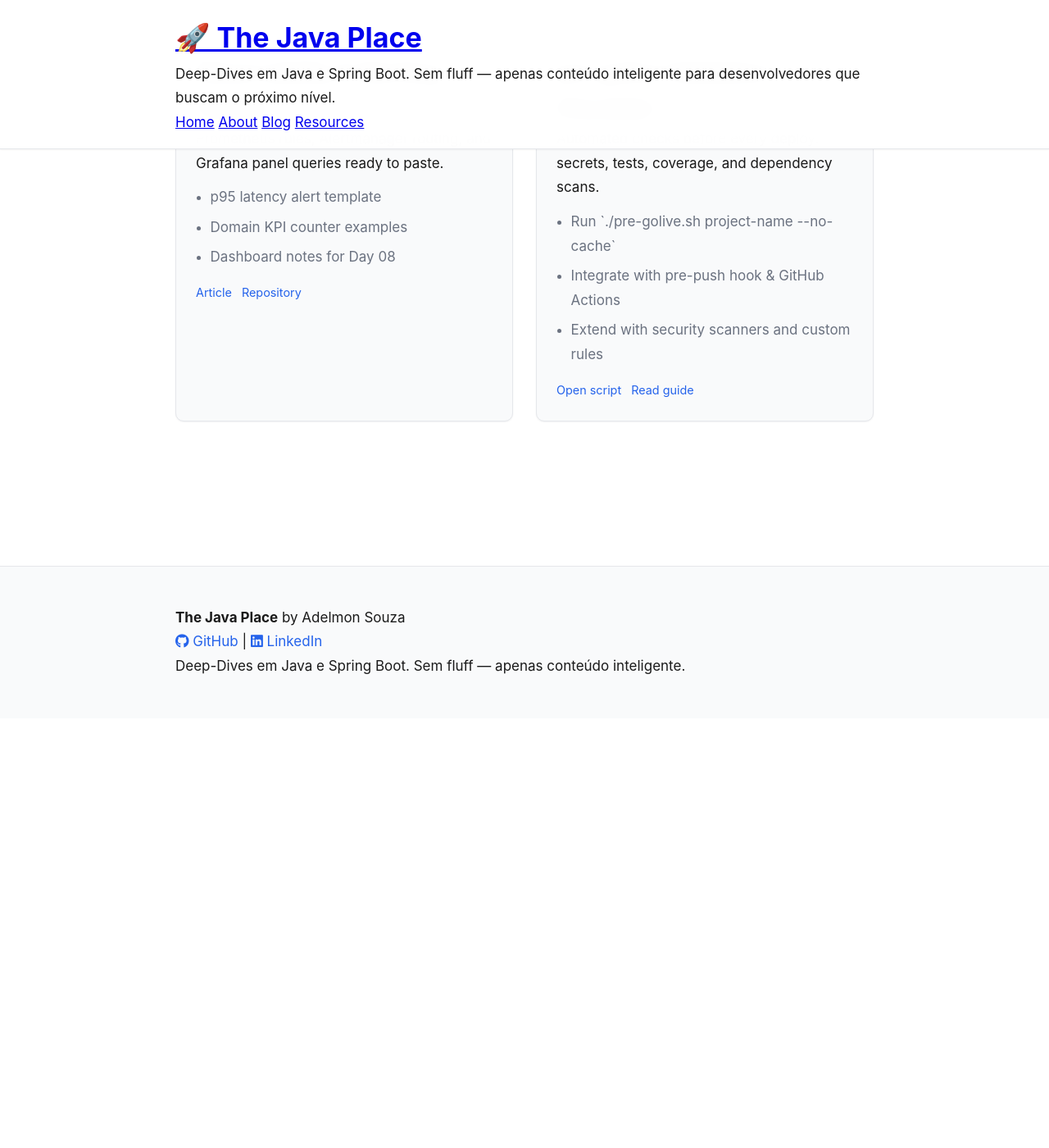
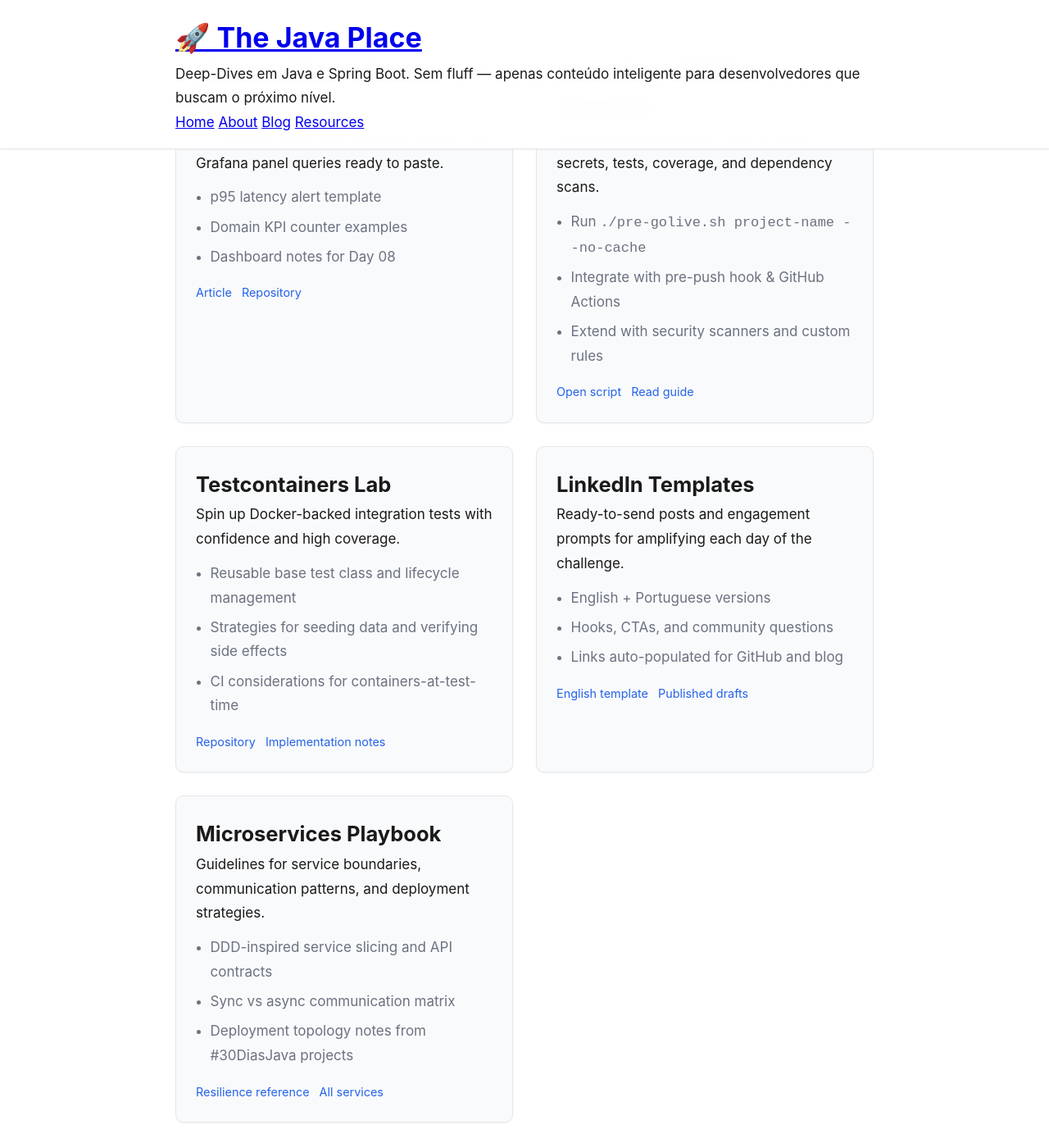
Before and after one commit to adelmonsouza/adelmonsouza.github.io, a Jekyll site: the page built from resources.md, in a window 1280 px wide and 1400 px high, scrolled down 1184 px. Shown: the whole window at 82% size. Built offline with Jekyll 4.4.1, drawn with Linux system fonts in a browser that asks for light colours; before the commit the page ends 2060 px from its top, so only the background shows below that.

Commit message:
feat(site): automate progress data and expand resources hub

```diff
--- a/_config.yml
+++ b/_config.yml
@@ -28,6 +28,13 @@ github_username: adelmonsouza
 linkedin_username: adelmonsouza
 twitter_username: # adicione se tiver
 
+challenge:
+  current_day: 8
+  total_days: 30
+  latest_project:
+    name: "Observability Stack"
+    url: "https://github.com/adelmonsouza/30DiasJava-Day08-Observability"
+
 # Plugins (suportados no GitHub Pages)
 plugins:
   - jekyll-feed
--- a/resources.md
+++ b/resources.md
@@ -84,7 +84,7 @@ permalink: /resources/
     <h2>pre-golive Validation Checklist</h2>
     <p>Automated checks before every deploy: secrets, tests, coverage, and dependency scans.</p>
     <ul>
-      <li>Run `./pre-golive.sh project-name --no-cache`</li>
+      <li>Run <code>./pre-golive.sh project-name --no-cache</code></li>
       <li>Integrate with pre-push hook & GitHub Actions</li>
       <li>Extend with security scanners and custom rules</li>
     </ul>
@@ -93,4 +93,46 @@ permalink: /resources/
       <a href="https://github.com/adelmonsouza/30DiasJava/blob/main/scripts/PRE_GOLIVE_GUIDE.md">Read guide</a>
     </div>
   </article>
+
+  <article id="testcontainers" class="resource-card">
+    <h2>Testcontainers Lab</h2>
+    <p>Spin up Docker-backed integration tests with confidence and high coverage.</p>
+    <ul>
+      <li>Reusable base test class and lifecycle management</li>
+      <li>Strategies for seeding data and verifying side effects</li>
+      <li>CI considerations for containers-at-test-time</li>
+    </ul>
+    <div class="resource-links">
+      <a href="https://github.com/adelmonsouza/30DiasJava-Day05-Testcontainers">Repository</a>
+      <a href="https://github.com/adelmonsouza/30DiasJava-Day05-Testcontainers/blob/main/README.md">Implementation notes</a>
+    </div>
+  </article>
+
+  <article id="linkedin-templates" class="resource-card">
+    <h2>LinkedIn Templates</h2>
+    <p>Ready-to-send posts and engagement prompts for amplifying each day of the challenge.</p>
+    <ul>
+      <li>English + Portuguese versions</li>
+      <li>Hooks, CTAs, and community questions</li>
+      <li>Links auto-populated for GitHub and blog</li>
+    </ul>
+    <div class="resource-links">
+      <a href="https://github.com/adelmonsouza/30DiasJava/blob/main/TEMPLATES/LinkedIn_Post_Template_English.md">English template</a>
+      <a href="https://github.com/adelmonsouza/30DiasJava/tree/main/LINKEDIN_POSTS">Published drafts</a>
+    </div>
+  </article>
+
+  <article id="microservices" class="resource-card">
+    <h2>Microservices Playbook</h2>
+    <p>Guidelines for service boundaries, communication patterns, and deployment strategies.</p>
+    <ul>
+      <li>DDD-inspired service slicing and API contracts</li>
+      <li>Sync vs async communication matrix</li>
+      <li>Deployment topology notes from #30DiasJava projects</li>
+    </ul>
+    <div class="resource-links">
+      <a href="/blog/2025/11/06/resilience4j-under-the-hood.html">Resilience reference</a>
+      <a href="https://github.com/adelmonsouza/30DiasJava">All services</a>
+    </div>
+  </article>
 </div>
```
Also changed, not shown: SECURITY.md (+8 -0 lines), index.md (+7 -6 lines), README.md.
